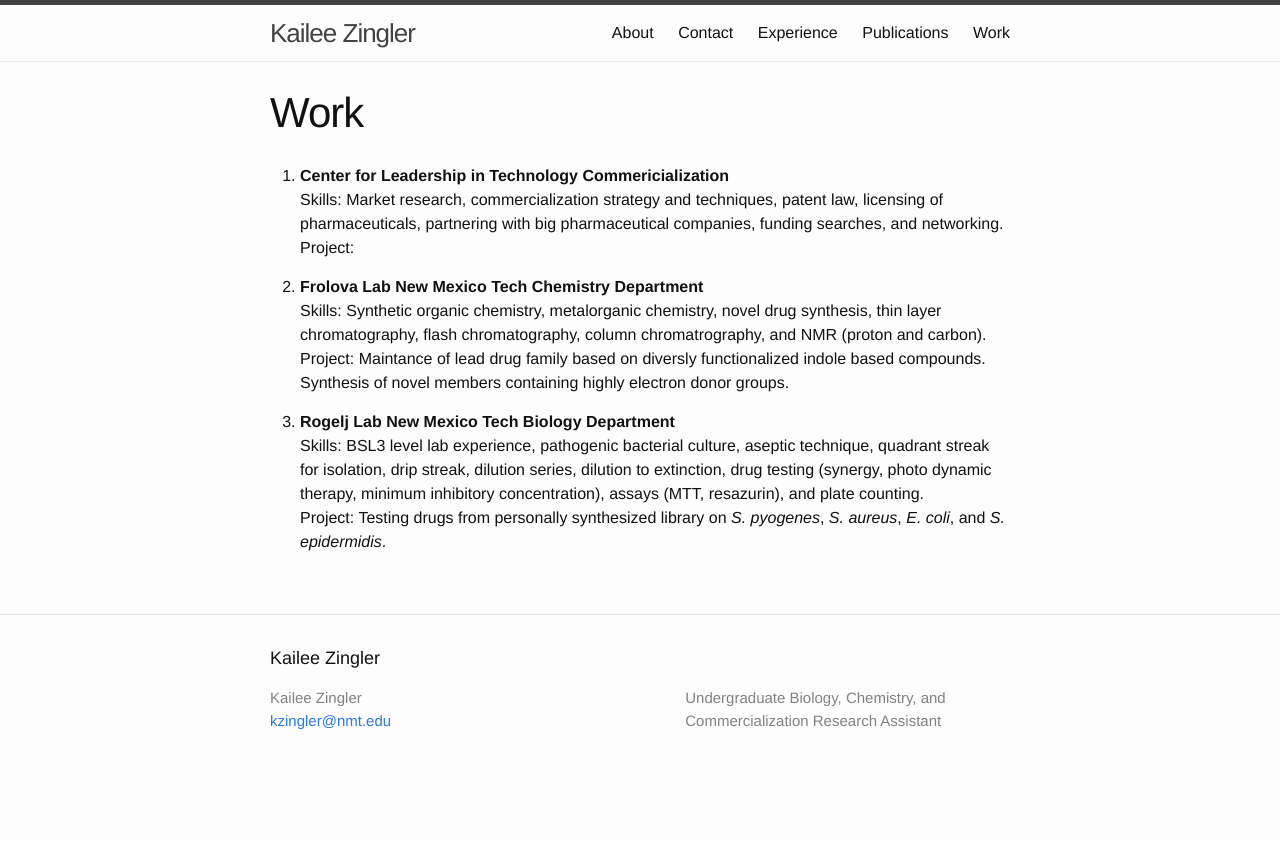
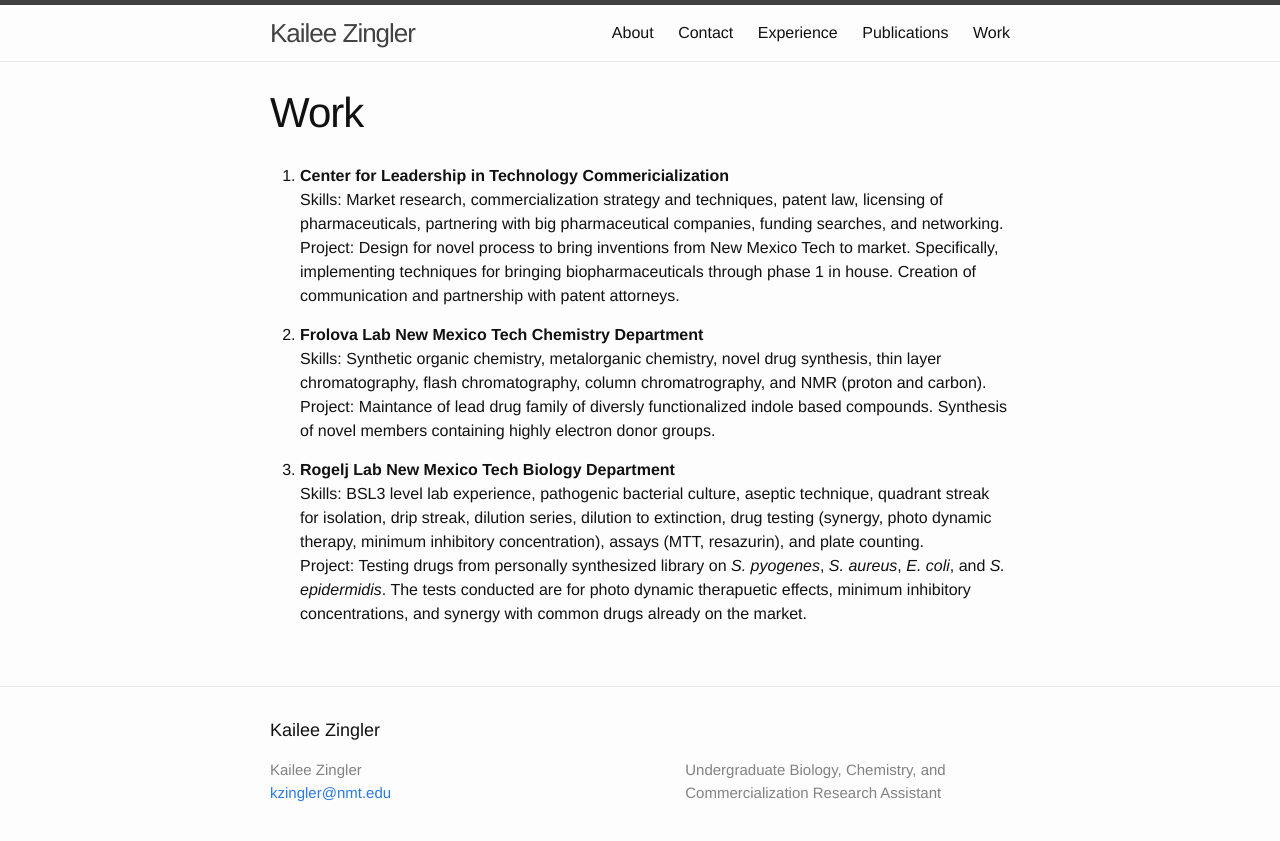
Before and after one commit to kzingler/kzingler.github.io, a Jekyll site: the page built from work.md, in a window 1280 px wide. Shown: the top 841 px of the page. Built offline with Jekyll 4.4.1, drawn with Linux system fonts in a browser that asks for light colours.

Commit message:
update of work

```diff
--- a/work.md
+++ b/work.md
@@ -8,13 +8,16 @@ permalink: /work/
 Skills: Market research, commercialization strategy and techniques,
 patent law, licensing of pharmaceuticals, partnering with big
 pharmaceutical companies, funding searches, and networking.
-Project:
+Project: Design for novel process to bring inventions from New
+Mexico Tech to market. Specifically, implementing techniques for
+bringing biopharmaceuticals through phase 1 in house. Creation of
+communication and partnership with patent attorneys.
 
 2. **Frolova Lab New Mexico Tech Chemistry Department**
 Skills: Synthetic organic chemistry, metalorganic chemistry, novel drug
 synthesis, thin layer chromatography, flash chromatography,
 column chromatrography, and NMR (proton and carbon).
-Project: Maintance of lead drug family based on diversly functionalized
+Project: Maintance of lead drug family of diversly functionalized
 indole based compounds. Synthesis of novel members containing
 highly electron donor groups.
 
@@ -25,4 +28,7 @@ series, dilution to extinction, drug testing (synergy, photo
 dynamic therapy, minimum inhibitory concentration), assays
 (MTT, resazurin), and plate counting.
 Project: Testing drugs from personally synthesized library on
-*S. pyogenes*, *S. aureus*, *E. coli*, and *S. epidermidis*.
+*S. pyogenes*, *S. aureus*, *E. coli*, and *S. epidermidis*. The
+tests conducted are for photo dynamic therapuetic effects,
+minimum inhibitory concentrations, and synergy with common drugs
+already on the market.
```
